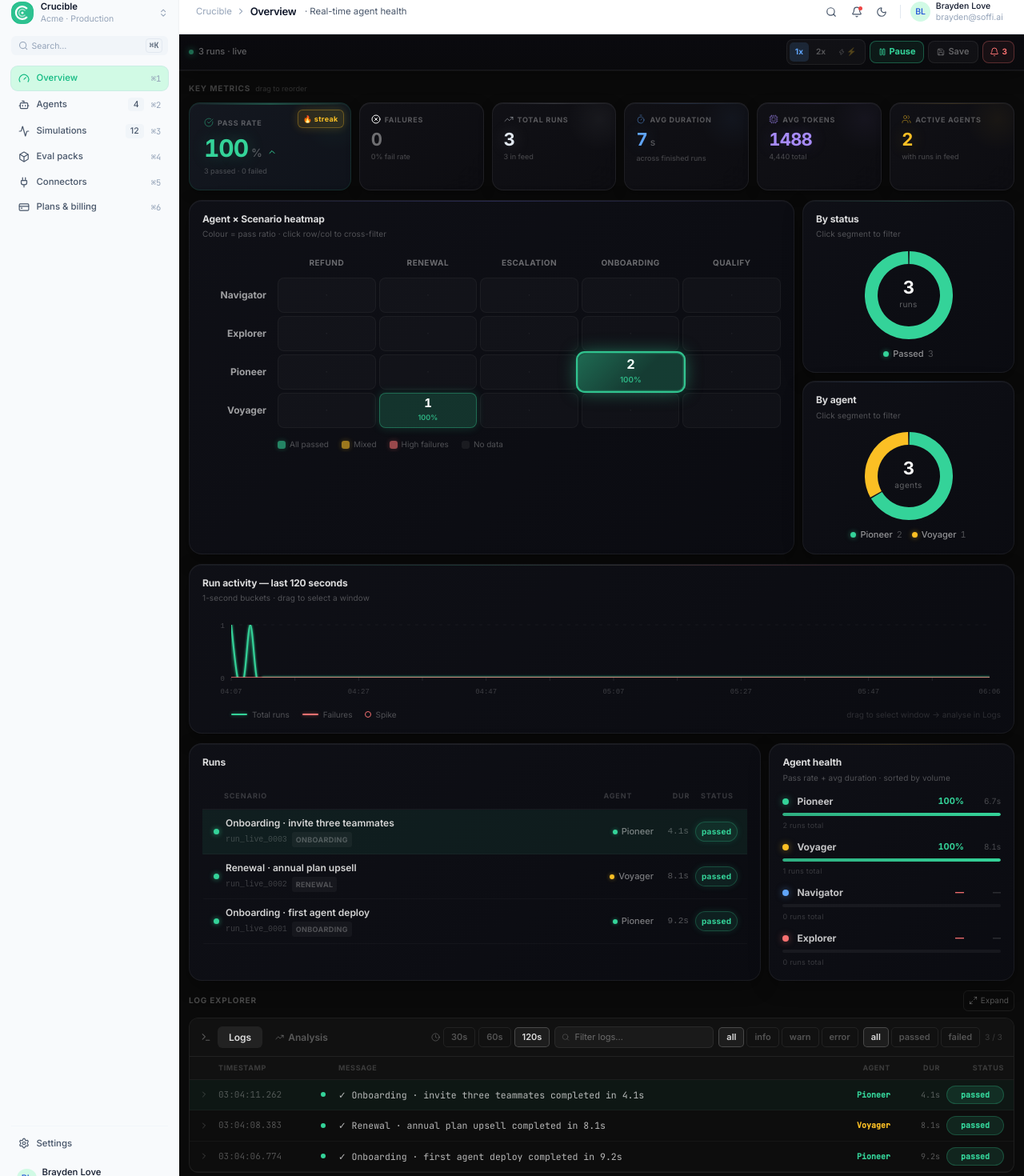
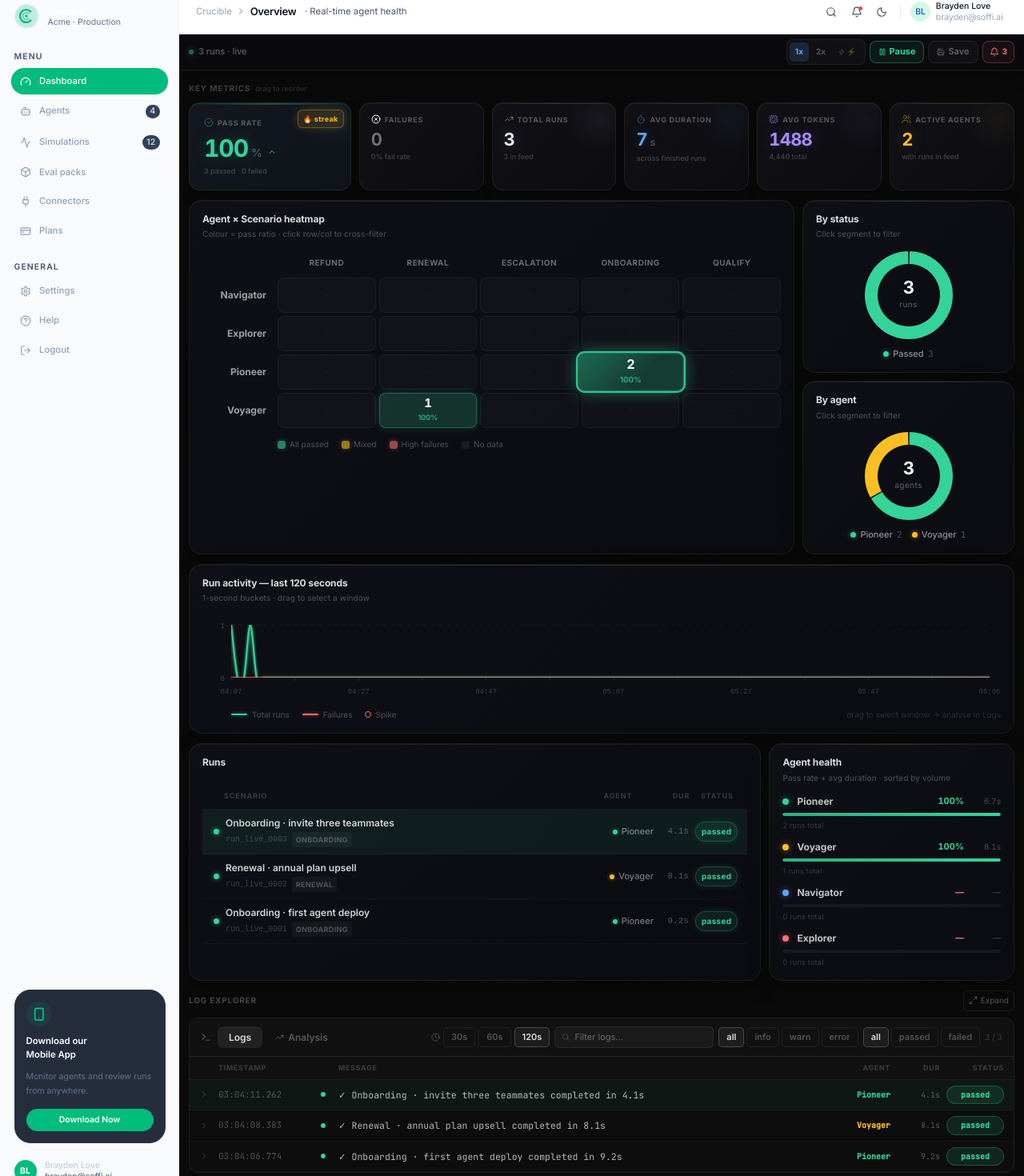
Before and after one commit to Soffi-Originals/crucible-demo, a React (Vite) app: page / in a window 1280 px wide. Shown: the part 13-1483 px from the top of the page at 80% size. Built offline with nearby package versions, Linux system fonts and the light colour scheme.

Commit message:
AI: Update src/components/views/Sidebar.tsx

```diff
--- a/src/components/views/Sidebar.tsx
+++ b/src/components/views/Sidebar.tsx
@@ -5,21 +5,15 @@ import {
   Box,
   ChevronLeft,
   ChevronRight,
-  ChevronsUpDown,
   CreditCard,
   Gauge,
+  HelpCircle,
+  LogOut,
   Plug,
-  Search,
   Settings,
+  Smartphone,
   X,
 } from 'lucide-react'
-import { SidebarNavItem } from './SidebarNavItem'
-import { Avatar } from '@/components/ui/Avatar'
-import { Text } from '@/components/ui/Text'
-import { Input } from '@/components/ui/Input'
-import { Kbd } from '@/components/ui/Kbd'
-import { Divider } from '@/components/ui/Divider'
-import { IconButton } from '@/components/ui/IconButton'
 import { cn } from '@/lib/cn'
 
 export type PageId =
@@ -38,78 +32,112 @@ export interface SidebarProps {
   onCollapsedChange?: (collapsed: boolean) => void
 }
 
-const items: {
+const menuItems: {
   id: PageId
   label: string
   icon: React.ReactNode
   count?: number
-  shortcut?: string
 }[] = [
-  { id: 'overview',    label: 'Overview',       icon: <Gauge    className="h-4 w-4" />, shortcut: '⌘1' },
-  { id: 'agents',      label: 'Agents',          icon: <Bot      className="h-4 w-4" />, count: 4, shortcut: '⌘2' },
-  { id: 'simulations', label: 'Simulations',     icon: <Activity className="h-4 w-4" />, count: 12, shortcut: '⌘3' },
-  { id: 'evals',       label: 'Eval packs',      icon: <Box      className="h-4 w-4" />, shortcut: '⌘4' },
-  { id: 'connectors',  label: 'Connectors',      icon: <Plug     className="h-4 w-4" />, shortcut: '⌘5' },
-  { id: 'plans',       label: 'Plans & billing', icon: <CreditCard className="h-4 w-4" />, shortcut: '⌘6' },
+  { id: 'overview',    label: 'Dashboard',   icon: <Gauge     className="h-4 w-4" /> },
+  { id: 'agents',      label: 'Agents',       icon: <Bot       className="h-4 w-4" />, count: 4 },
+  { id: 'simulations', label: 'Simulations',  icon: <Activity  className="h-4 w-4" />, count: 12 },
+  { id: 'evals',       label: 'Eval packs',   icon: <Box       className="h-4 w-4" /> },
+  { id: 'connectors',  label: 'Connectors',   icon: <Plug      className="h-4 w-4" /> },
+  { id: 'plans',       label: 'Plans',        icon: <CreditCard className="h-4 w-4" /> },
 ]
 
-/** Crucible logo mark — a stylised "C" arc with a centre dot, rendered in green. */
-function CrucibleMark({ size = 32, className }: { size?: number; className?: string }) {
+const generalItems = [
+  { id: 'settings', label: 'Settings', icon: <Settings  className="h-4 w-4" /> },
+  { id: 'help',     label: 'Help',     icon: <HelpCircle className="h-4 w-4" /> },
+  { id: 'logout',   label: 'Logout',   icon: <LogOut    className="h-4 w-4" /> },
+]
+
+/** Crucible "C" logomark */
+function CrucibleMark({ size = 28 }: { size?: number }) {
   return (
-    <svg
-      width={size}
-      height={size}
-      viewBox="0 0 32 32"
-      fill="none"
-      xmlns="http://www.w3.org/2000/svg"
-      className={className}
-      aria-hidden="true"
-    >
-      {/* Outer circle background */}
-      <circle cx="16" cy="16" r="16" fill="currentColor" opacity="0.12" />
-
-      {/* Bold "C" arc — open on the right */}
+    <svg width={size} height={size} viewBox="0 0 32 32" fill="none" aria-hidden="true">
+      <circle cx="16" cy="16" r="16" fill="#10B981" opacity="0.15" />
       <path
         d="M22 9.5A9 9 0 1 0 22 22.5"
-        stroke="currentColor"
-        strokeWidth="2.6"
+        stroke="#10B981"
+        strokeWidth="2.8"
         strokeLinecap="round"
         fill="none"
       />
-
-      {/* Inner accent arc */}
       <path
         d="M19.5 12.5A5 5 0 1 0 19.5 19.5"
-        stroke="currentColor"
+        stroke="#10B981"
         strokeWidth="1.8"
         strokeLinecap="round"
-        strokeOpacity="0.55"
+        strokeOpacity="0.5"
         fill="none"
       />
-
-      {/* Centre dot */}
-      <circle cx="16" cy="16" r="1.8" fill="currentColor" />
+      <circle cx="16" cy="16" r="2" fill="#10B981" />
     </svg>
   )
 }
 
-/** Simple tooltip that appears to the right of an icon in collapsed mode */
+/** Right-side tooltip for collapsed mode */
 function Tooltip({ label, children }: { label: string; children: React.ReactNode }) {
   return (
     <div className="group relative flex items-center">
       {children}
-      <div
-        className={cn(
-          'pointer-events-none absolute left-full ml-2 z-50',
-          'whitespace-nowrap rounded-(--radius-md) bg-(--color-fg) px-2 py-1',
-          'text-xs font-medium text-(--color-canvas)',
-          'opacity-0 scale-95 transition-all duration-150 group-hover:opacity-100 group-hover:scale-100',
-        )}
-      >
+      <div className="pointer-events-none absolute left-full ml-2 z-50 whitespace-nowrap rounded-md bg-slate-800 px-2.5 py-1.5 text-xs font-medium text-white shadow-lg opacity-0 scale-95 transition-all duration-150 group-hover:opacity-100 group-hover:scale-100 border border-slate-700">
         {label}
       </div>
     </div>
   )
+}
+
+interface NavButtonProps {
+  icon: React.ReactNode
+  label: string
+  count?: number
+  active?: boolean
+  collapsed?: boolean
+  onClick?: () => void
+}
+
+function NavButton({ icon, label, count, active, collapsed, onClick }: NavButtonProps) {
+  const content = (
+    <button
+      type="button"
+      onClick={onClick}
+      className={cn(
+        'flex items-center gap-3 rounded-xl transition-all duration-150 text-sm font-medium w-full',
+        collapsed
+          ? 'h-10 w-10 justify-center'
+          : 'px-3 py-2.5',
+        active
+          ? 'bg-emerald-500 text-white shadow-sm'
+          : 'text-slate-400 hover:bg-slate-700/60 hover:text-slate-200',
+      )}
+    >
+      <span className={cn('shrink-0', active ? 'text-white' : 'text-slate-400')}>
+        {icon}
+      </span>
+      {!collapsed && (
+        <>
+          <span className="flex-1 text-left">{label}</span>
+          {typeof count === 'number' && (
+            <span className={cn(
+              'flex h-5 min-w-5 items-center justify-center rounded-full px-1.5 text-xs font-semibold',
+              active
+                ? 'bg-white/20 text-white'
+                : 'bg-slate-700 text-slate-300',
+            )}>
+              {count}
+            </span>
+          )}
+        </>
+      )}
+    </button>
+  )
+
+  if (collapsed) {
+    return <Tooltip label={label}>{content}</Tooltip>
+  }
+  return content
 }
 
 export function Sidebar({
@@ -120,166 +148,137 @@ export function Sidebar({
   onCollapsedChange,
 }: SidebarProps) {
   return (
-    <div className={cn('flex h-full flex-col gap-4 py-4', collapsed ? 'px-2' : 'px-4')}>
-
-      {/* Workspace header */}
-      <div className={cn('flex items-center gap-2', collapsed && 'justify-center')}>
+    <div
+      className={cn(
+        'flex h-full flex-col',
+        collapsed ? 'px-3 py-4' : 'px-4 py-5',
+      )}
+      style={{ color: 'var(--color-sidebar-fg)' }}
+    >
+      {/* Logo */}
+      <div className={cn('flex items-center mb-8', collapsed ? 'justify-center' : 'gap-3 px-1')}>
         {collapsed ? (
-          <Tooltip label="Crucible · Acme Production">
-            <button
-              type="button"
-              aria-label="Workspace"
-              className="flex h-8 w-8 shrink-0 items-center justify-center rounded-(--radius-md) text-(--color-accent) transition-opacity hover:opacity-80"
-            >
+          <Tooltip label="Crucible">
+            <div className="flex h-9 w-9 items-center justify-center rounded-xl">
               <CrucibleMark size={28} />
-            </button>
+            </div>
           </Tooltip>
         ) : (
           <>
+            <div className="flex h-9 w-9 shrink-0 items-center justify-center rounded-xl bg-emerald-500/10">
+              <CrucibleMark size={28} />
+            </div>
+            <div className="flex flex-col">
+              <span className="text-sm font-bold text-white leading-tight">Crucible</span>
+              <span className="text-xs text-slate-500 leading-tight">Acme · Production</span>
+            </div>
+            {onClose && (
               <button
                 type="button"
-              className="flex flex-1 items-center gap-2.5 rounded-(--radius-md) p-1.5 -m-1.5 text-left transition-colors hover:bg-(--color-surface-subtle)"
-            >
-              <span className="flex h-8 w-8 shrink-0 items-center justify-center rounded-(--radius-lg) bg-(--color-accent) text-(--color-fg-on-accent)">
-                <CrucibleMark size={28} className="text-white" />
-              </span>
-              <div className="flex min-w-0 flex-1 flex-col">
-                <Text size="sm" weight="semibold" truncate>
-                  Crucible
-                </Text>
-                <Text size="xs" tone="subtle" truncate>
-                  Acme · Production
-                </Text>
-              </div>
-              <ChevronsUpDown className="h-3.5 w-3.5 text-(--color-fg-subtle)" />
-            </button>
-            {onClose ? (
-              <IconButton
-                variant="ghost"
-                size="sm"
                 aria-label="Close menu"
                 onClick={onClose}
-                className="lg:hidden"
+                className="ml-auto flex h-7 w-7 items-center justify-center rounded-lg text-slate-500 hover:bg-slate-700 hover:text-slate-300 lg:hidden"
               >
                 <X className="h-4 w-4" />
-              </IconButton>
-            ) : null}
+              </button>
+            )}
           </>
         )}
       </div>
 
-      {/* Search — hidden when collapsed */}
+      {/* Menu section */}
       {!collapsed && (
-        <div className="relative flex items-center">
-          <Search className="absolute left-2.5 h-3.5 w-3.5 text-(--color-fg-subtle)" />
-          <Input
-            variant="ghost"
-            size="sm"
-            placeholder="Search…"
-            className="pl-7 pr-12"
+        <p className="mb-2 px-1 text-xs font-semibold uppercase tracking-widest text-slate-600">
+          Menu
+        </p>
+      )}
+      <nav className={cn('flex flex-col gap-1', collapsed && 'items-center')}>
+        {menuItems.map((item) => (
+          <NavButton
+            key={item.id}
+            icon={item.icon}
+            label={item.label}
+            count={item.count}
+            active={current === item.id}
+            collapsed={collapsed}
+            onClick={() => onNavigate(item.id)}
           />
-          <Kbd size="sm" className="absolute right-2">
-            ⌘K
-          </Kbd>
+        ))}
+      </nav>
+
+      {/* General section */}
+      <div className={cn('mt-6', !collapsed && '')}>
+        {!collapsed && (
+          <p className="mb-2 px-1 text-xs font-semibold uppercase tracking-widest text-slate-600">
+            General
+          </p>
+        )}
+        <div className={cn('flex flex-col gap-1', collapsed && 'items-center')}>
+          {generalItems.map((item) => (
+            <NavButton
+              key={item.id}
+              icon={item.icon}
+              label={item.label}
+              collapsed={collapsed}
+            />
+          ))}
+        </div>
+      </div>
+
+      {/* Spacer */}
+      <div className="flex-1" />
+
+      {/* Mobile app download card — hidden when collapsed */}
+      {!collapsed && (
+        <div
+          className="mx-1 mb-4 rounded-2xl p-4"
+          style={{ backgroundColor: '#252D3D', border: '1px solid #2D3748' }}
+        >
+          <div className="mb-3 flex h-9 w-9 items-center justify-center rounded-xl bg-emerald-500/10">
+            <Smartphone className="h-5 w-5 text-emerald-400" />
+          </div>
+          <p className="mb-0.5 text-sm font-semibold text-white">Download our</p>
+          <p className="mb-3 text-sm font-semibold text-white">Mobile App</p>
+          <p className="mb-4 text-xs text-slate-500 leading-relaxed">
+            Monitor agents and review runs from anywhere.
+          </p>
+          <button
+            type="button"
+            className="w-full rounded-xl bg-emerald-500 py-2 text-xs font-semibold text-white transition-colors hover:bg-emerald-600"
+          >
+            Download Now
+          </button>
         </div>
       )}
 
-      {/* Nav items */}
-      <nav className={cn('flex flex-col', collapsed ? 'gap-1 items-center' : 'gap-0.5')}>
-        {items.map((item) => {
-          const isActive = current === item.id
-          if (collapsed) {
-            return (
-              <Tooltip key={item.id} label={item.label}>
-                <button
-                  type="button"
-                  aria-label={item.label}
-                  onClick={() => onNavigate(item.id)}
-                  className={cn(
-                    'flex h-9 w-9 items-center justify-center rounded-(--radius-md) transition-colors',
-                    isActive
-                      ? 'bg-(--color-accent-soft) text-(--color-accent) ring-1 ring-(--color-accent)/30'
-                      : 'text-(--color-fg-muted) hover:bg-(--color-surface-subtle) hover:text-(--color-fg)',
-                  )}
-                >
-                  {item.icon}
-                </button>
+      {/* User row */}
+      {!collapsed ? (
+        <div className="flex items-center gap-3 px-1 py-2">
+          <div className="flex h-8 w-8 shrink-0 items-center justify-center rounded-full bg-emerald-500 text-xs font-bold text-white">
+            BL
+          </div>
+          <div className="flex min-w-0 flex-1 flex-col">
+            <span className="truncate text-xs font-semibold text-slate-300">Brayden Love</span>
+            <span className="truncate text-xs text-slate-600">brayden@soffi.ai</span>
+          </div>
+        </div>
+      ) : (
+        <Tooltip label="Brayden Love">
+          <div className="flex h-9 w-9 items-center justify-center rounded-full bg-emerald-500 text-xs font-bold text-white">
+            BL
+          </div>
         </Tooltip>
-            )
-          }
-          return (
-            <SidebarNavItem
-              key={item.id}
-              label={item.label}
-              icon={item.icon}
-              count={item.count}
-              shortcut={item.shortcut}
-              state={isActive ? 'active' : 'default'}
-              onClick={() => onNavigate(item.id)}
-            />
-          )
-        })}
-      </nav>
-
-      {/* Footer */}
-      <div className={cn('mt-auto flex flex-col gap-2', collapsed && 'items-center')}>
-        <Divider tone="subtle" className={collapsed ? 'w-full' : undefined} />
-
-        {/* Settings */}
-        {collapsed ? (
-          <Tooltip label="Settings">
-            <button
-              type="button"
-              aria-label="Settings"
-              className="flex h-9 w-9 items-center justify-center rounded-(--radius-md) text-(--color-fg-muted) transition-colors hover:bg-(--color-surface-subtle) hover:text-(--color-fg)"
-            >
-              <Settings className="h-4 w-4" />
-            </button>
-          </Tooltip>
-        ) : (
-          <SidebarNavItem
-            label="Settings"
-            icon={<Settings className="h-4 w-4" />}
-            state="default"
-          />
       )}
 
-        {/* User */}
-        {collapsed ? (
-          <Tooltip label="Brayden Love · brayden@soffi.ai">
-            <button
-              type="button"
-              aria-label="User profile"
-              className="flex h-9 w-9 items-center justify-center rounded-(--radius-md) transition-colors hover:bg-(--color-surface-subtle)"
-            >
-              <Avatar variant="accent" shape="circle" size="sm" initials="BL" />
-            </button>
-          </Tooltip>
-        ) : (
-          <div className="flex items-center gap-2 px-2 py-2">
-            <Avatar variant="accent" shape="circle" size="sm" initials="BL" />
-            <div className="flex min-w-0 flex-1 flex-col">
-              <Text size="sm" weight="medium" truncate>
-                Brayden Love
-              </Text>
-              <Text size="xs" tone="subtle" truncate>
-                brayden@soffi.ai
-              </Text>
-            </div>
-          </div>
-        )}
-
-        {/* Collapse toggle — desktop only */}
+      {/* Collapse toggle */}
       {onCollapsedChange && (
         <button
           type="button"
           aria-label={collapsed ? 'Expand sidebar' : 'Collapse sidebar'}
           onClick={() => onCollapsedChange(!collapsed)}
           className={cn(
-              'hidden lg:flex items-center justify-center rounded-(--radius-md)',
-              'h-7 w-full text-(--color-fg-subtle) transition-colors',
-              'hover:bg-(--color-surface-subtle) hover:text-(--color-fg)',
-              collapsed ? 'w-9' : 'gap-1.5 px-2',
+            'mt-3 hidden lg:flex items-center justify-center rounded-xl h-8 text-slate-600 transition-colors hover:bg-slate-700 hover:text-slate-300',
+            collapsed ? 'w-10' : 'w-full gap-1.5',
           )}
         >
           {collapsed ? (
@@ -287,14 +286,11 @@ export function Sidebar({
           ) : (
             <>
               <ChevronLeft className="h-3.5 w-3.5" />
-                <Text size="xs" tone="subtle" className="text-current">
-                  Collapse
-                </Text>
+              <span className="text-xs">Collapse</span>
             </>
           )}
         </button>
       )}
     </div>
-    </div>
   )
 }
```
Lines whose indentation alone changed are shown as unchanged.
